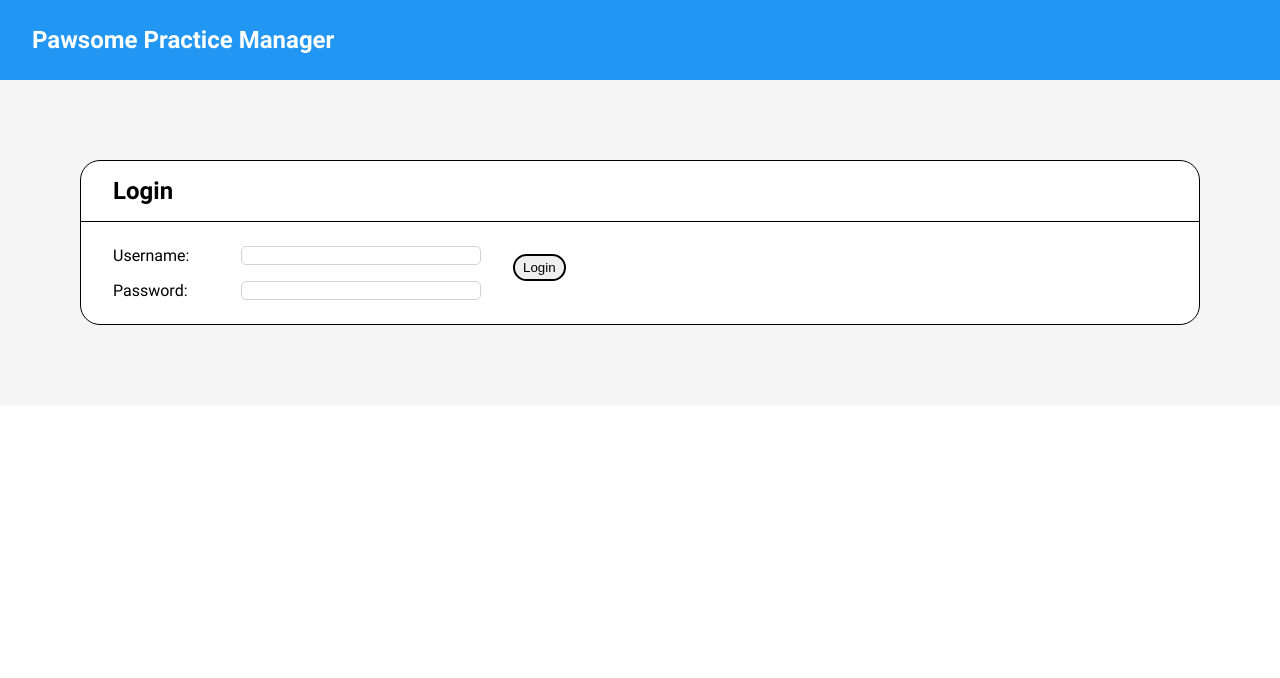
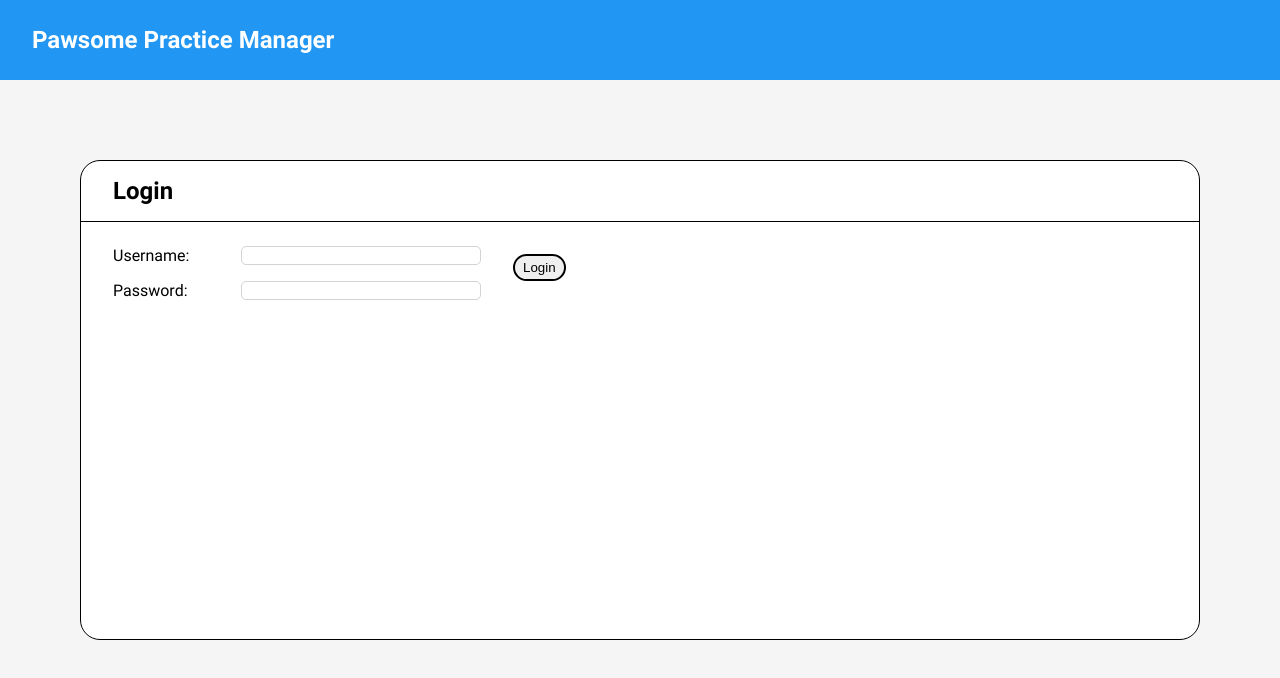
Before and after one commit to TomMhammond/capstone-client, a React (Create React App) app: page / in a window 1280 px wide. Shown: the top 678 px of the page. Built offline with nearby package versions, Linux system fonts and the light colour scheme.

Commit message:
readjust mixins

```diff
--- a/src/styles/_mixins.scss
+++ b/src/styles/_mixins.scss
@@ -10,4 +10,5 @@
     height: auto;
     background-color: #fff;
     border-radius: 20px;
+    min-height: 60vh;
 }
```
